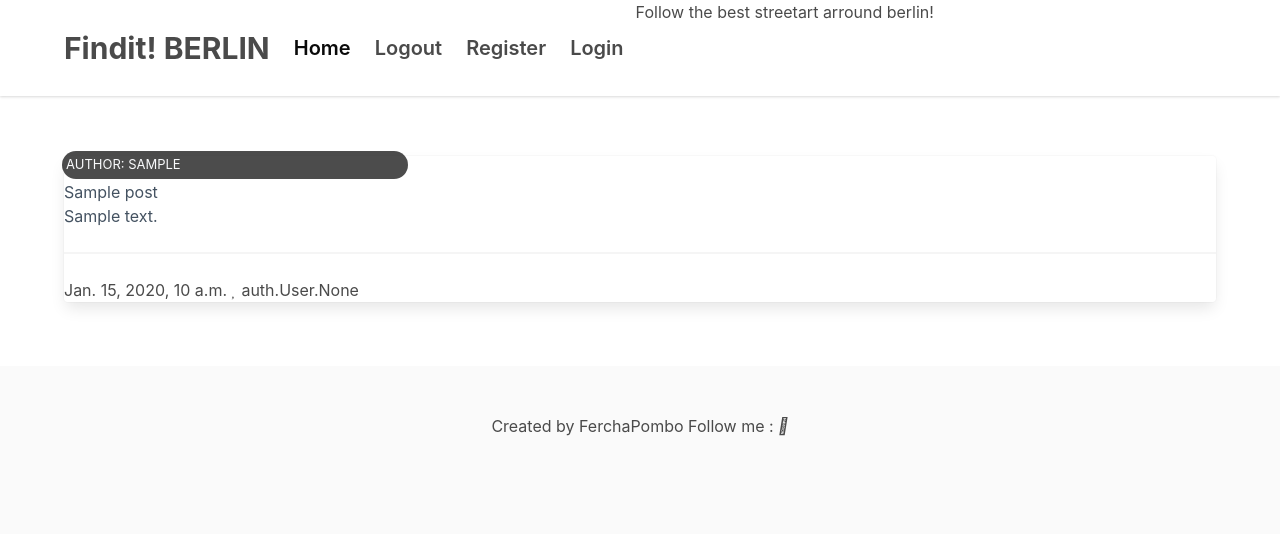
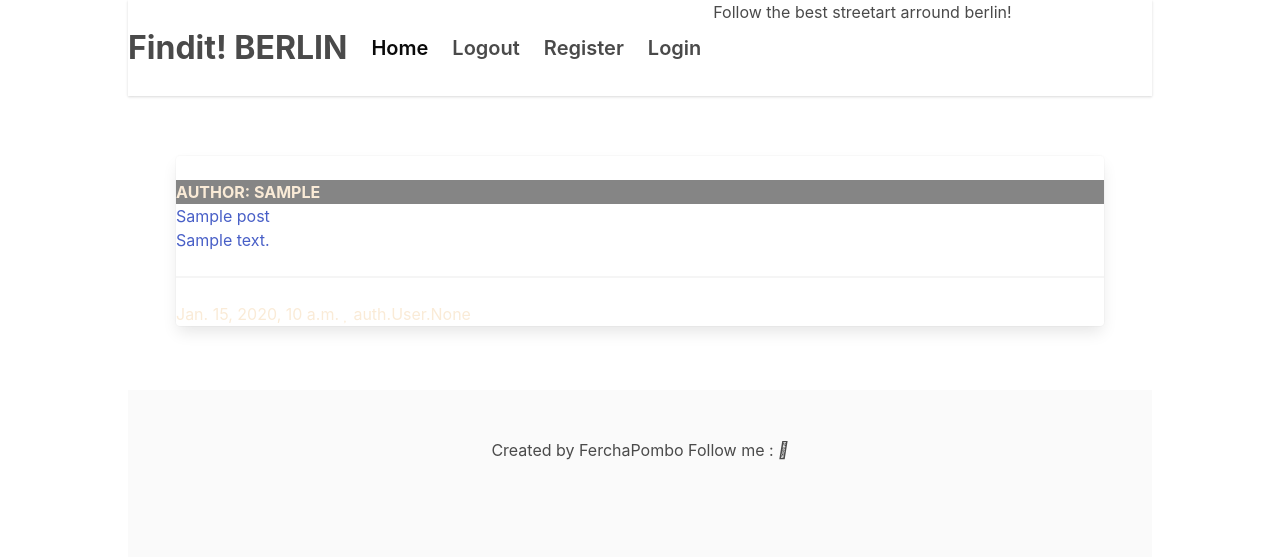
Before and after one commit to FerchaPombo/finditberlin, a Django app: page / in a window 1280 px wide. Shown: the top 557 px of the page. Run offline with Django 3.2, Linux system fonts and the light colour scheme; tables that the repository leaves empty hold one stand-in row (values such as "Sample post").

Commit message:
properly connect the stylesheet and add some styling to the blog

```diff
--- /dev/null
+++ b/static/css/style.css
@@ -0,0 +1,32 @@
+/* general styling of the blog */
+
+body {
+    margin-left: 10%;
+    margin-right: 10%;
+}
+
+strong {
+    font-size: xx-large;
+}
+
+.navbar-text.text-muted {
+
+}
+
+.image-container {
+    align-self: center;
+}
+
+.author {
+    font-weight: bolder;
+    text-transform: uppercase;
+    background-color: rgba(0, 0, 0, 0.478);
+}
+
+.card {
+    color: antiquewhite;
+}
+.card-img-top {
+    margin-left: auto;
+    margin-right: auto;
+}
--- a/static/style.css
+++ /dev/null
@@ -1,138 +0,0 @@
-
-.blog-title {
-    font-size: 30px;
-}
-
-.brand {
-    font-family: Lato, sans-serif;
-    font-size: 30px;
-    font-weight: 700;
-    color: #B9BDC1;
-}
-
-.red-o {
-    color: #be5633;
-}
-
-.thin {
-    font-weight: 300;
-}
-
-.light-bg {
-    background-color: #B9BDC1;
-}
-
-.dark-bg {
-    background-color: #212529;
-}
-
-.main-bg {
-    background-color: #F9FAFC;
-}
-
-.card {
-    border: none;
-    background-color: transparent;
-}
-
-.image-container {
-    position: relative;
-}
-
-.image-flash {
-    position: absolute;
-    bottom: 5%;
-    min-width: 30%;
-    left: -2px;
-    background-color: #070707b8;
-    border-radius: 30px;
-}
-
-.author {
-    color: #F9FAFC;
-    margin: 4px;
-    text-transform: uppercase;
-    font-size: small;
-
-}
-
-.masthead {
-    margin-top: 10px;
-    overflow: hidden;
-    position: relative;
-    display: inline-block;
-    height: 33vh;
-    width: 100%;
-}
-
-.masthead-text {
-    background-color: #070707;
-    color: white;
-    position: relative;
-}
-
-.masthead-image {
-    position: relative;
-    overflow: hidden;
-}
-
-
-
-.post-link {
-    text-decoration: none;
-    color: #445261;
-}
-
-.post-link:hover,
-.page-link {
-    color: #be5633;
-}
-
-.post-title {
-    margin-top: 20%;
-    margin-left: 5%;
-}
-
-.post-subtitle {
-    margin-left: 5%;
-    color: lightgray;
-}
-
-.btn-signup {
-    background-color: #060707;
-    color: #fff;
-}
-
-.btn-signup:hover,
-.btn-signup:active {
-    background-color: #090505;
-    color: #fff;
-}
-
-.link {
-    color: #be5633;
-    text-decoration: none;
-}
-
-.link:hover,
-.link:active {
-    color: #445261;
-    text-decoration: underline;
-}
-
-.btn-like {
-    color: #be5633;
-    border: none;
-    background: transparent;
-}
-
-.btn-like:hover,
-.btn-like:active {
-    color: #be5633;
-    background: transparent;
-    border: none;
-}
-
-.nav-item {
-    color: #B9BDC1;
-}
--- a/templates/base.html
+++ b/templates/base.html
@@ -11,7 +11,7 @@
         <title>Find it Berlin</title>
         <link rel="stylesheet" href="https://unpkg.com/bulma@0.9.2/css/bulma.min.css">
         <link href="https://stackpath.bootstrapcdn.com/font-awesome/4.7.0/css/font-awesome.min.css" rel="stylesheet" integrity="sha384-wvfXpqpZZVQGK6TAh5PVlGOfQNHSoD2xbE+QkPxCAFlNEevoEH3Sl0sibVcOQVnN" crossorigin="anonymous">
-        <link rel="stylesheet" href="style.css">
+        <link rel="stylesheet" href="{% static 'css/style.css' %}">
         <style>
             nav.navbar {
                 height: 6rem !important;
@@ -26,7 +26,7 @@
         <div class="container">
             <div class="navbar-brand">
                 <a class="navbar-item" href="/">
-                    <strong class="blog-title">Findit! BERLIN</strong>
+                    <strong class="blog-title-fercha">Findit! BERLIN</strong>
                 </a>
                 <span class="navbar-burger burger" data-target="navbarMenu">
                     <span></span>
```
Also changed, not shown: README.md.
